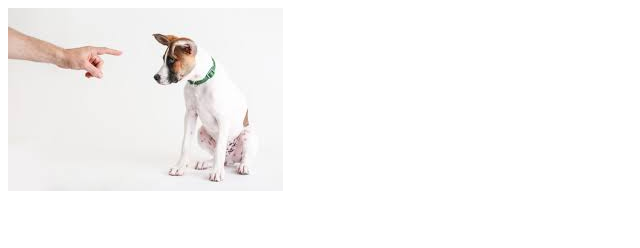
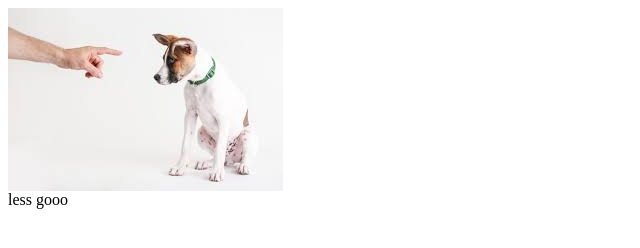
Before and after one commit to Serpiie/ML-ML-Adis, a plain HTML site: page index.html in a window 1280 px wide. Shown: the full height of the page, 0-640 px from the left. Drawn offline with Linux system fonts and the light colour scheme.

Commit message:
Update index.html
commit

```diff
--- a/index.html
+++ b/index.html
@@ -1,4 +1,7 @@
 <html>
     <meta chareset="utf-8">
     <img src="index.jpg" alt="Italian Trulli">
-</html>
+<br>
+less gooo
+<br>
+    </html>
```
